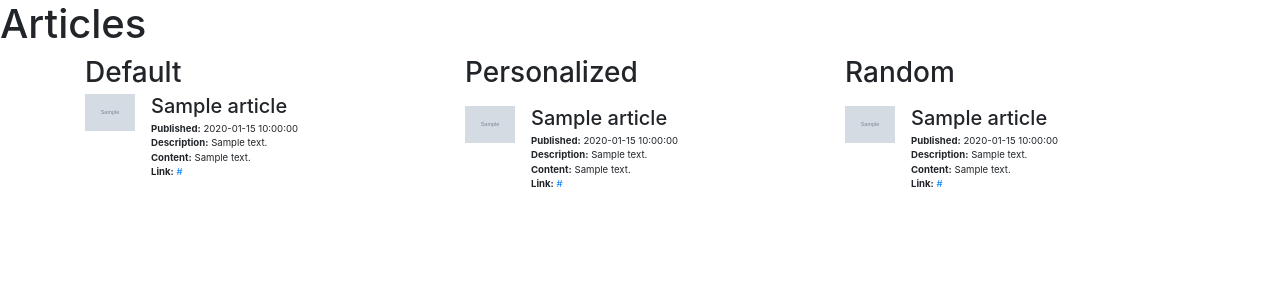
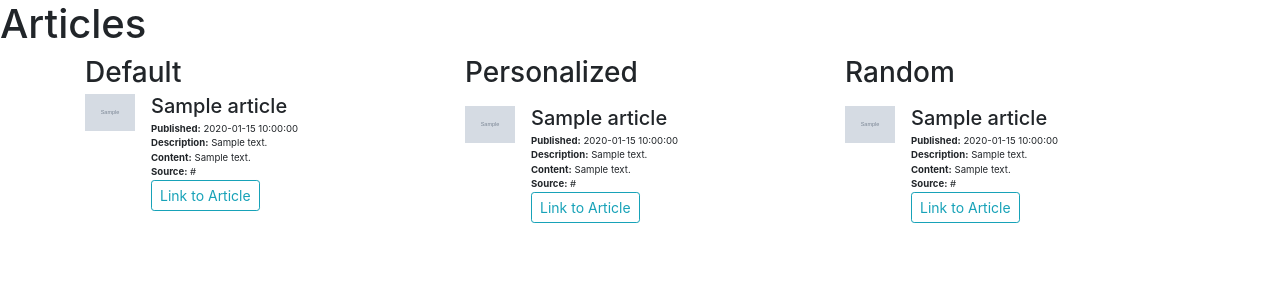
Before and after one commit to slowmosteve/news-app, a Flask app: template app/templates/home.html in a window 1280 px wide. Shown: the part 30-330 px from the top of the page. Run offline with Flask 2, Linux system fonts and the light colour scheme; the template is opened without the code that fills it: most values are stand-ins (such as "Sample title", 1, 10 or a date in 2020); grey boxes marked "Sample" are stand-in pictures; some libraries are stand-ins or nearby versions.

Commit message:
feat: 🎸 add button for redirect and source of story

```diff
--- a/app/templates/home.html
+++ b/app/templates/home.html
@@ -34,12 +34,11 @@
                     <br>
                     <b>Description:</b> {{ article.description}}
                     <br>
-                    <b>Content:</b> {{ article.content}}
+                    <b>Content:</b> {{ article.content }}
                     <br>
-                    <!-- <b>URL:</b> <a href="{{ article.url}}" target="_blank" rel="noopener noreferrer">{{ article.url}}</a>
-                    <br> -->
-                    <b>Link:</b> <a href="/static/tracking/{{ article.article_id }}" target="_blank" rel="noopener noreferrer">{{ article.url }}</a>
+                    <b>Source:</b> {{ article.url.split('.')[-2:][0].upper() }}
                     <br>
+                    <a href="/static/tracking/{{ article.article_id }}" class="btn btn-sm btn-outline-info" role="button">Link to Article</a>
                   </div>
                 </li>
                 {% endfor %}
@@ -55,14 +54,13 @@
                     <h5 class="mt-0 mb-1">{{ article.title}}</h5>
                     <b>Published:</b> {{ article.publishedAt }}
                     <br>
-                    <b>Description:</b> {{ article.description}}
+                    <b>Description:</b> {{ article.description }}
                     <br>
-                    <b>Content:</b> {{ article.content}}
+                    <b>Content:</b> {{ article.content }}
                     <br>
-                    <!-- <b>URL:</b> <a href="{{ article.url}}" target="_blank" rel="noopener noreferrer">{{ article.url}}</a>
-                    <br> -->
-                    <b>Link:</b> <a href="/static/tracking/{{ article.article_id }}" target="_blank" rel="noopener noreferrer">{{ article.url }}</a>
+                    <b>Source:</b> {{ article.url.split('.')[-2:][0].upper() }}
                     <br>
+                    <a href="/static/tracking/{{ article.article_id }}" class="btn btn-sm btn-outline-info" role="button">Link to Article</a>
                   </div>
                 </li>
                 {% endfor %}
@@ -80,12 +78,11 @@
                     <br>
                     <b>Description:</b> {{ article.description}}
                     <br>
-                    <b>Content:</b> {{ article.content}}
+                    <b>Content:</b> {{ article.content }}
                     <br>
-                    <!-- <b>URL:</b> <a href="{{ article.url}}" target="_blank" rel="noopener noreferrer">{{ article.url}}</a>
-                    <br> -->
-                    <b>Link:</b> <a href="/static/tracking/{{ article.article_id }}" target="_blank" rel="noopener noreferrer">{{ article.url }}</a>
+                    <b>Source:</b> {{ article.url.split('.')[-2:][0].upper() }}
                     <br>
+                    <a href="/static/tracking/{{ article.article_id }}" class="btn btn-sm btn-outline-info" role="button">Link to Article</a>
                   </div>
                 </li>
                 {% endfor %}
```
Also changed, not shown: 1 other file.
